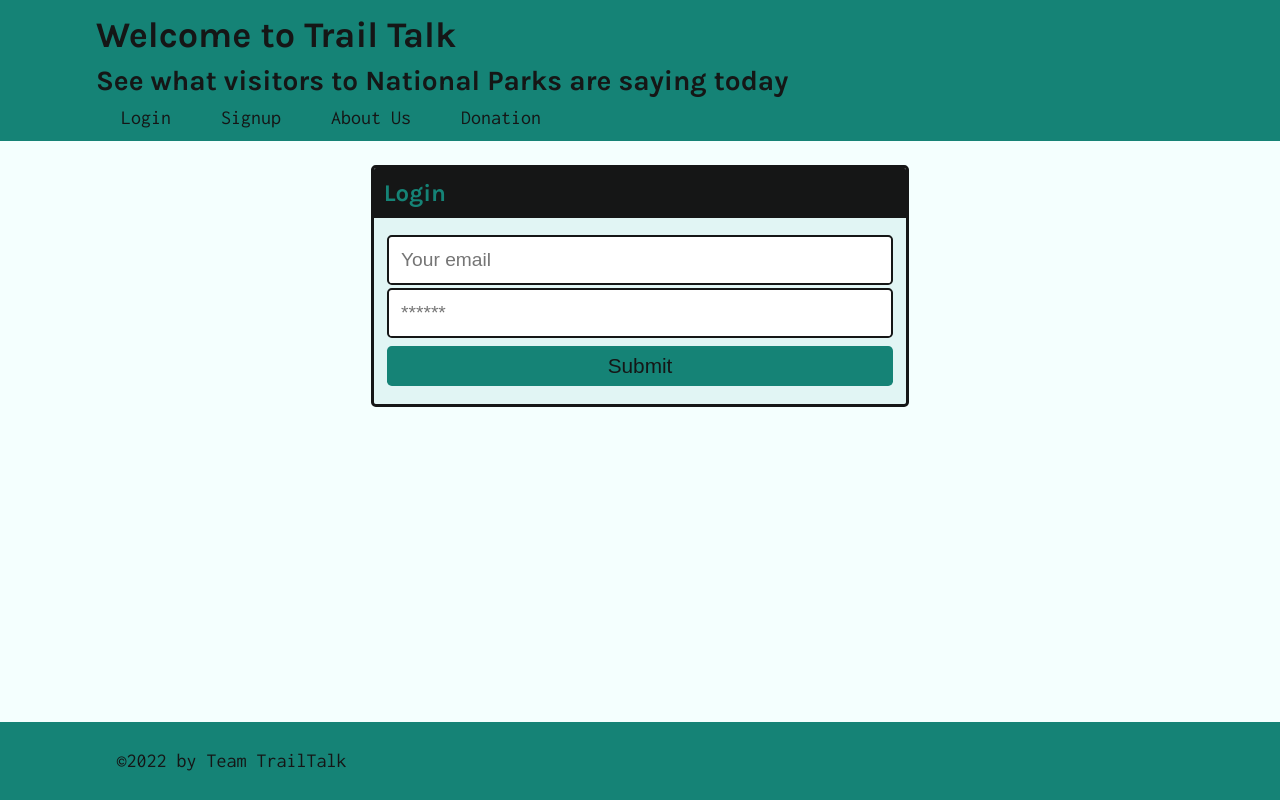
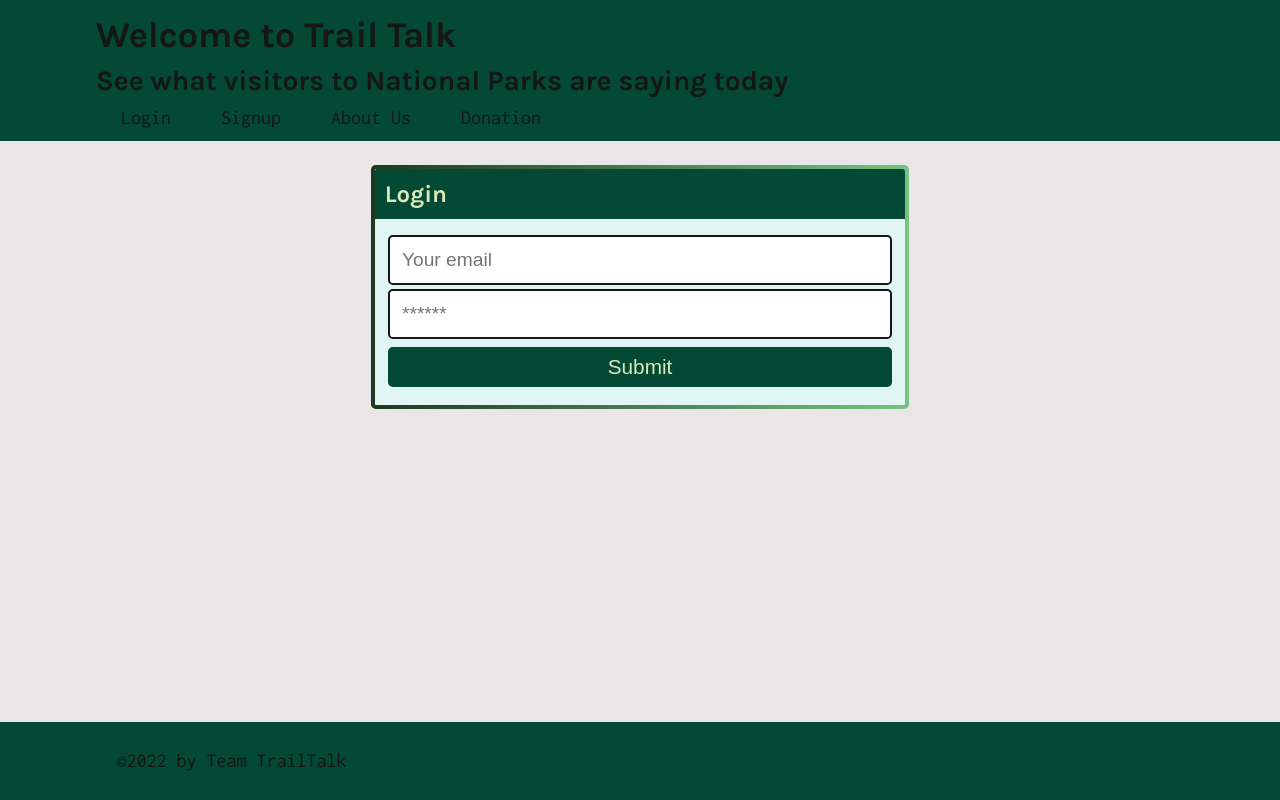
Before and after one commit to trm621/national-park-social-app, a React (Create React App) app in the folder client/: page /login in a window 1280 px wide. Built offline with nearby package versions, Linux system fonts and the light colour scheme.

Commit message:
styling!

```diff
--- a/client/src/components/ThoughtList/index.js
+++ b/client/src/components/ThoughtList/index.js
@@ -3,7 +3,7 @@ import { Link } from 'react-router-dom';
 
 const ThoughtList = ({ thoughts, title }) => {
   if (!thoughts.length) {
-    return <h3>No Posts Yet - be the first!</h3>;
+    return <h3>No Posts Yet</h3>;
   }
 
   return (
--- a/client/src/index.css
+++ b/client/src/index.css
@@ -1,8 +1,9 @@
 :root {
-  --primary: #08312f;
-  --secondary: #158376;
+  --primary: #2d4721;
+  --secondary: #034933;
   --tertiary: #b2c2c1;
   --quatrinary: #cadbda;
+  --quinary: #dae8bd;
   --light: #e1f5f4;
   --dark: #151616;
   --error: rgb(228, 46, 1);
@@ -31,7 +32,7 @@ body {
   line-height: 1.5;
   font-size: 20px;
   color: var(--dark);
-  background-color: #f3fffee1;
+  background-color: #eae5e7;
 }
 
 h1,
@@ -97,7 +98,7 @@ nav a {
 
 nav a:hover {
   color: var(--secondary);
-  background-color: var(--dark);
+  background-color: var(--quinary);
 }
 
 .page-title {
@@ -115,7 +116,7 @@ nav a:hover {
   margin: 5px 0;
   border-radius: var(--border-radius);
   border: none;
-  color: var(--dark);
+  color: var(--quinary);
   outline: none;
   background-color: var(--secondary);
   transition: all 0.5s;
@@ -124,7 +125,7 @@ nav a:hover {
 .btn:hover,
 .pill:hover {
   color: var(--secondary);
-  background-color: var(--dark);
+  background-color: var(--quinary);
 }
 
 .btn:hover a,
@@ -139,16 +140,19 @@ nav a:hover {
 /* CARDS */
 .card {
   margin: 0 0 20px 0;
-  border: 3px solid var(--dark);
+  background:
+    linear-gradient(var(--light), var(--light)) padding-box,
+    linear-gradient(to right, #1d3822, #75c283) border-box;
+  border: 4px solid transparent;
   border-radius: var(--border-radius);
   background-color: var(--light);
   color: var(--dark);
 }
 
 .card-header {
-  color: var(--secondary);
+  color: var(--quinary);
   margin: 0;
-  background-color: var(--dark);
+  background-color: var(--secondary);
   padding: 0.625rem;
   border-radius: calc(0.18rem - 1px) calc(0.18rem - 1px) 0 0;
 }
@@ -768,6 +772,10 @@ nav a:hover {
   color: var(--quatrinary);
 }
 
+.text-quinary {
+  color: var(--quinary);
+}
+
 .text-light {
   color: var(--light);
 }
@@ -791,6 +799,14 @@ nav a:hover {
 
 .bg-tertiary {
   background-color: var(--tertiary);
+}
+
+.bg-quatrinary {
+  background-color: var(--quatrinary);
+}
+
+.bg-quinary {
+  background-color: var(--quatrinary);
 }
 
 .bg-light {
@@ -896,6 +912,11 @@ nav a:hover {
 
 .col-12 {
   flex: 0 0 100%;
+}
+
+/*EXTRA STYLES*/
+#user-profile-header-text {
+  border-radius: 3px;
 }
 
 /* col-sm */
--- a/client/src/pages/Profile.js
+++ b/client/src/pages/Profile.js
@@ -51,8 +51,8 @@ const Profile = (props) => {
   return (
     <div>
       <div className="flex-row mb-3">
-        <h2 className="bg-dark text-secondary p-3 display-inline-block">
-          Viewing {userParam ? `${user.username}'s` : 'your'} profile.
+        <h2 className="bg-secondary text-quinary p-3 display-inline-block" id="user-profile-header-text">
+          {userParam ? `${user.username}'s` : 'Your'} Profile
         </h2>
 
         {userParam && (
@@ -66,7 +66,7 @@ const Profile = (props) => {
         <div className="col-12 mb-3 col-lg-8">
           <ThoughtList
             thoughts={user.thoughts}
-            title={`${user.username}'s thoughts...`}
+            title={`${user.username}'s posts...`}
           />
         </div>
 
```
